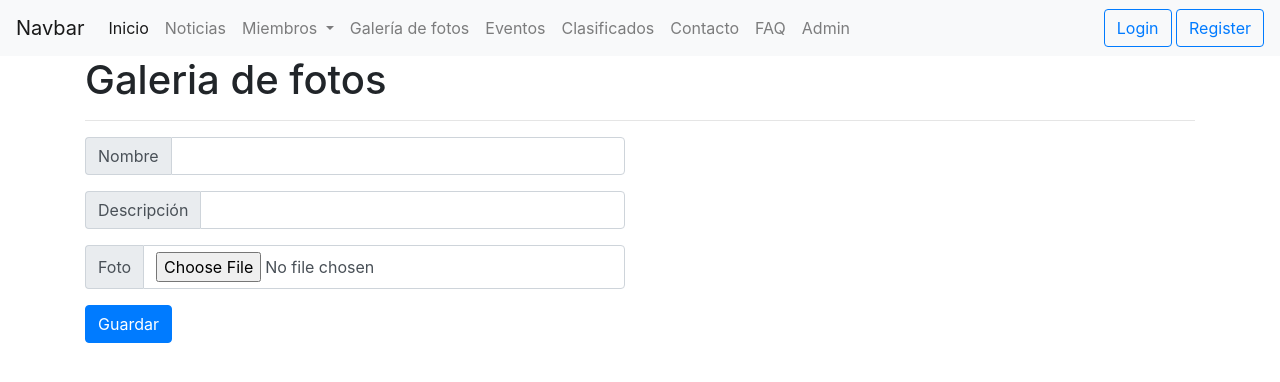
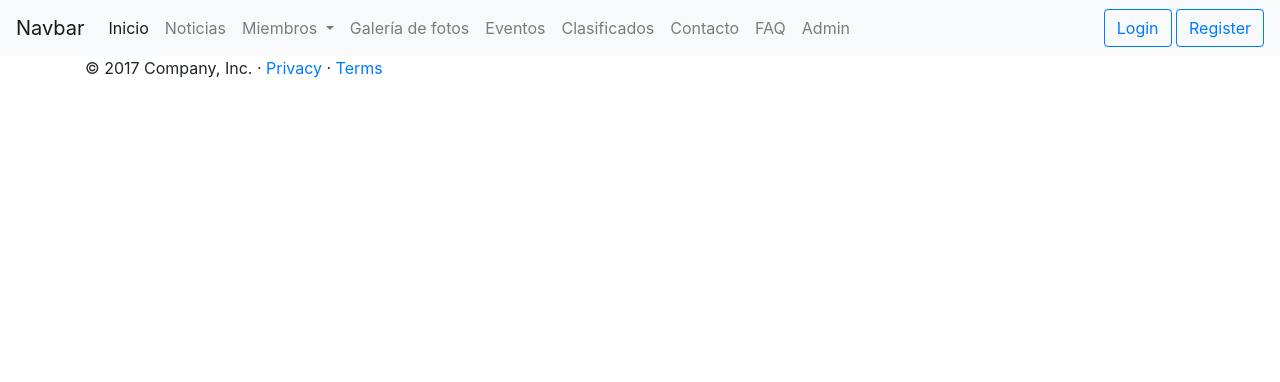
Before and after one commit to fcoflorian/CMS, a CodeIgniter app: page /database/index.php/Galeria_controller/index in a window 1280 px wide. Shown: the top 382 px of the page. Run offline with CodeIgniter, Linux system fonts and the light colour scheme; data that the repository does not hold is empty; some libraries are stand-ins or nearby versions.

Commit message:
arreglando cosita

```diff
--- a/application/config/database.php
+++ b/application/config/database.php
@@ -78,7 +78,7 @@ $db['default'] = array(
 	'hostname' => 'localhost',
 	'username' => 'root',
 	'password' => '',
-	'database' => 'test',
+	'database' => 'equipos_deportivos',
 	'dbdriver' => 'mysqli',
 	'dbprefix' => '',
 	'pconnect' => FALSE,
--- a/application/controllers/Galeria_controller.php
+++ b/application/controllers/Galeria_controller.php
@@ -10,30 +10,27 @@ class Galeria_controller extends CI_Controller {
 	}
 
 	public function index($id = null){
-		if($_POST){
-			$guardar = $this->guardarFoto($id);
-			if(count($guardar) > 0){
-				$data['foto'] = $guardar[0];
-				$data['error'] = $guardar[1];
-			}
-		}else{
-			$data['foto'] = $this->Galeria_model->cargarUnaFoto($id);
-		}
-
 		$data['fotos'] = $this->Galeria_model->cargarFotos();
 
 		$this->load->view('vista/galeria_view', $data);
 	}
 
 	public function guardarFoto($id = null){
-		if($id == null){
-			$guardar = $this->Galeria_model->guardarFoto($_POST);
-			if(count($guardar) > 0){
-				return $guardar;
+		if($_POST){
+			if($id == null){
+				$guardar = $this->Galeria_model->guardarFoto($_POST);
+				if(count($guardar) > 0){
+					$data['foto'] = $guardar[0];
+					$data['error'] = $guardar[1];
+				}
+			}else{
+				$this->editarFoto($id);
 			}
 		}else{
-			$this->editarFoto($id);
+			$data['foto'] = $this->Galeria_model->cargarUnaFoto($id);
 		}
+
+		$this->load->view('vista/admin/galeria', $data);
 	}
 
 	public function editarFoto($id = null){
--- a/application/views/vista/galeria_view.php
+++ b/application/views/vista/galeria_view.php
@@ -1,57 +1,38 @@
-<!DOCTYPE html>
-<html>
+<!doctype html>
+<html lang="es">
   <head>
     <title>Galeria de fotos</title>
+    <!-- Required meta tags -->
+    <meta charset="utf-8">
+    <meta name="viewport" content="width=device-width, initial-scale=1, shrink-to-fit=no">
+
+    <!-- Bootstrap CSS -->
     <link rel="stylesheet" href="https://maxcdn.bootstrapcdn.com/bootstrap/4.0.0-beta.2/css/bootstrap.min.css" integrity="sha384-PsH8R72JQ3SOdhVi3uxftmaW6Vc51MKb0q5P2rRUpPvrszuE4W1povHYgTpBfshb" crossorigin="anonymous">
-	<link rel="stylesheet" href="../../CSS/css/bootstrap.min.css">
+    <link rel="stylesheet" href="../css/bootstrap.min.css">
+
+
   </head>
+
   <body>
-
     <!-- header -->
         <?php $this->load->view('vista/header') ?>
     <!-- end header -->
 
-	<div class="container">
-		<h1>Galeria de fotos</h1><hr>
-		<form action="<?php echo isset($foto['id'])?site_url('Galeria_controller/index/'.$foto['id']):site_url('Galeria_controller/index'); ?>" method="POST" enctype="multipart/form-data">
-			<div class="row">
-				<div class="col col-md-6">
-					<div class="input-group form-group">
-						<label for="nombre" class="input-group-addon">Nombre</label>
-						<input type="text" class="form-control" name="nombre" value="<?php echo isset($foto['nombre'])?$foto['nombre']:'';?>">
-					</div>
-				</div>
-			</div>
-
-			<div class="row">
-				<div class="col col-md-6">
-					<div class="input-group form-group">
-						<label for="descripcion" class="input-group-addon">Descripción</label>
-						<input type="text" class="form-control" name="descripcion" value="<?php echo isset($foto['descripcion'])?$foto['descripcion']:'';?>">
-					</div>
-				</div>
-			</div>
-
-
-			<div class="row">
-				<div class="col col-md-6">
-					<div class="input-group form-group">
-						<label for="foto" class="input-group-addon">Foto</label>
-						<input type="file" class="form-control" name="foto">
-					</div>
-				</div>
-			</div>
-			<input type="submit" class="btn btn-primary" value="Guardar">
-		</form>
-
-	</div>
-
-
+    <main>
       <?php foreach($fotos as $foto){ ?>
         <p><?php echo $foto['nombre'] ?></p>
         <a href="<?php echo site_url('Galeria_controller/index/'.$foto['id']); ?>" class="btn btn-warning">Editar</a>
         <a href="<?php echo site_url('Galeria_controller/borrarFoto/'.$foto['id']); ?>" class="btn btn-danger">Eliminar</a>
       <?php } ?>
+    </main>
+
+    <footer class="footer">
+      <div class="container">
+        <p>&copy; 2017 Company, Inc. &middot; <a href="#">Privacy</a> &middot; <a href="#">Terms</a></p>
+      </div>
+    </footer>
+    <!-- Optional JavaScript -->
+    <!-- jQuery first, then Popper.js, then Bootstrap JS -->
     <script src="https://code.jquery.com/jquery-3.2.1.slim.min.js" integrity="sha384-KJ3o2DKtIkvYIK3UENzmM7KCkRr/rE9/Qpg6aAZGJwFDMVNA/GpGFF93hXpG5KkN" crossorigin="anonymous"></script>
     <script src="https://cdnjs.cloudflare.com/ajax/libs/popper.js/1.12.3/umd/popper.min.js" integrity="sha384-vFJXuSJphROIrBnz7yo7oB41mKfc8JzQZiCq4NCceLEaO4IHwicKwpJf9c9IpFgh" crossorigin="anonymous"></script>
     <script src="https://maxcdn.bootstrapcdn.com/bootstrap/4.0.0-beta.2/js/bootstrap.min.js" integrity="sha384-alpBpkh1PFOepccYVYDB4do5UnbKysX5WZXm3XxPqe5iKTfUKjNkCk9SaVuEZflJ" crossorigin="anonymous"></script>
```
Also changed, not shown: application/views/vista/admin/fotos.php (deleted, +0 -72 lines), application/views/vista/admin/galeria.php (added, +53 -0 lines), application/views/vista/faq_view.php (renamed from application/views/vista/fqa_view.php). Lines whose indentation alone changed are shown as unchanged.
